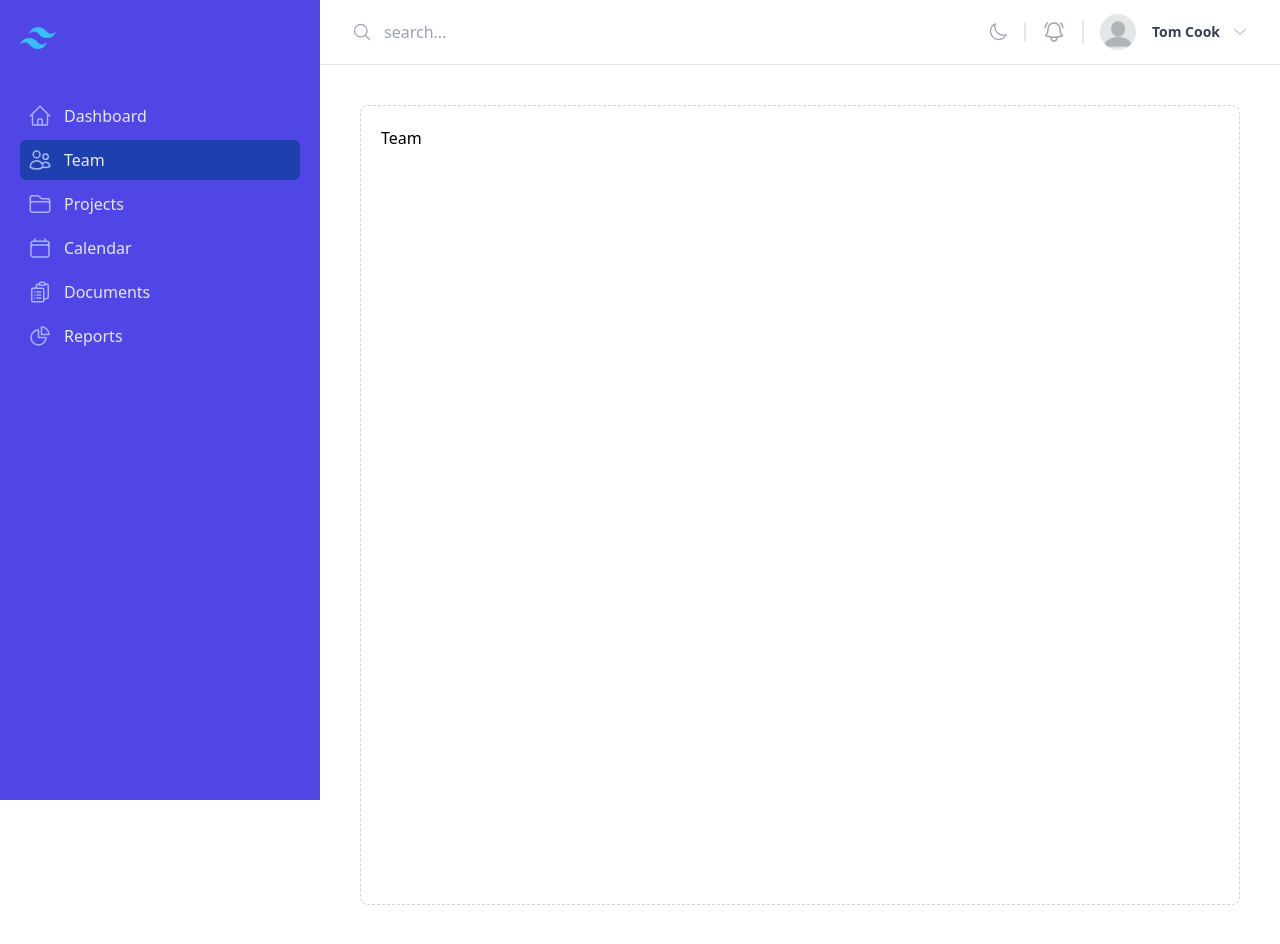
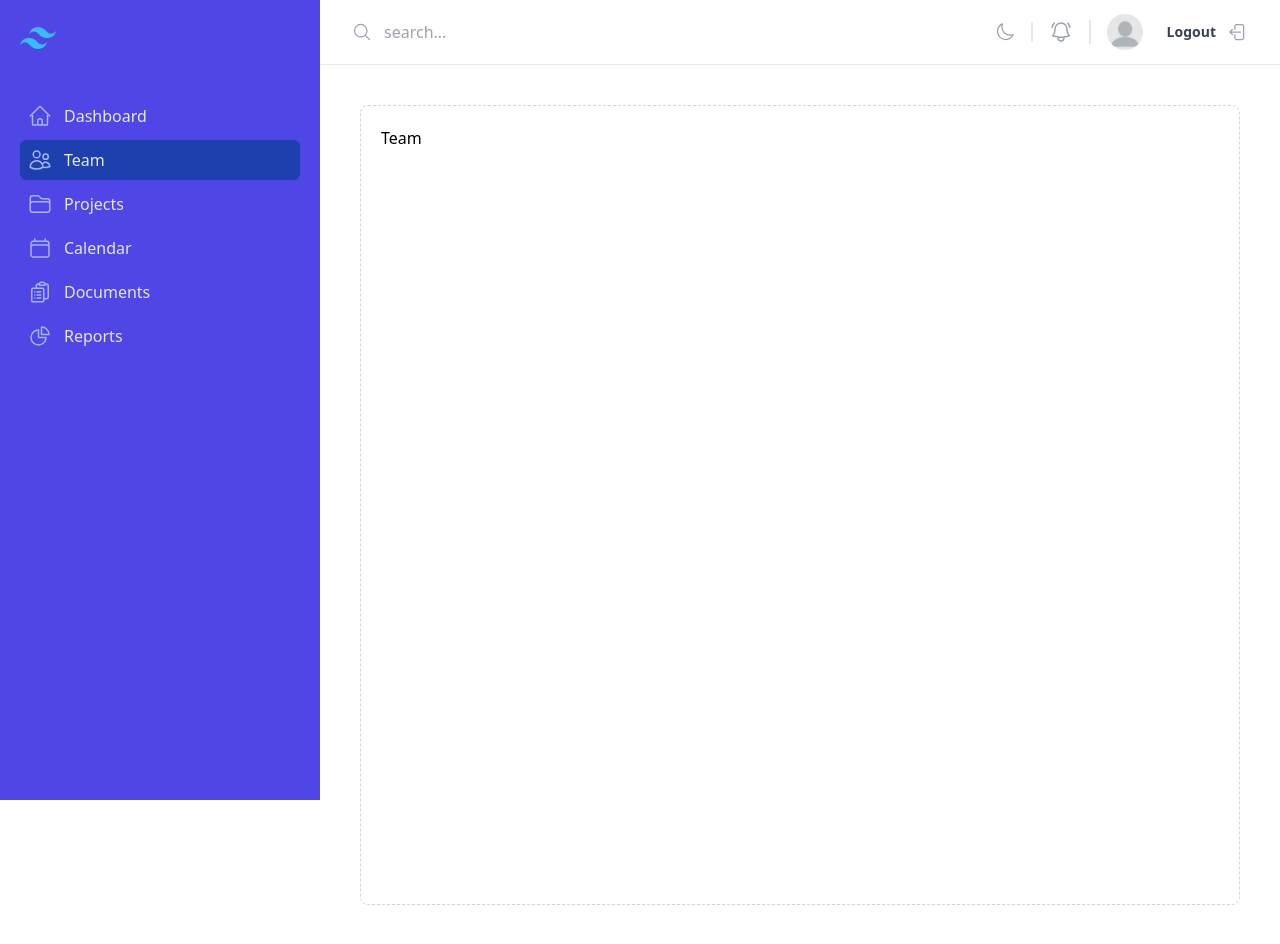
Before and after one commit to tannaznamdar/dashboard, a React (Vite) app: page /dashboard/Team in a window 1280 px wide. Built offline with nearby package versions, Linux system fonts and the light colour scheme.

Commit message:
add  Logout button

```diff
--- a/src/components/dashboard/DashboardNavbar.jsx
+++ b/src/components/dashboard/DashboardNavbar.jsx
@@ -1,8 +1,9 @@
 import propTypes from "prop-types";
 import { useEffect } from "react";
 
-import { ChevronDownIcon, BellAlertIcon, MagnifyingGlassIcon, Bars3Icon, MoonIcon } from "@heroicons/react/24/outline";
+import { ArrowRightStartOnRectangleIcon, BellAlertIcon, MagnifyingGlassIcon, Bars3Icon, MoonIcon } from "@heroicons/react/24/outline";
 import userImg from "./../../assets/image/user.png";
+import { NavLink } from "react-router";
 
 function DashboardNavbar({ openMenu }) {
 
@@ -56,16 +57,18 @@ function DashboardNavbar({ openMenu }) {
         <span className="border-r-2 md:flex hidden">
           <BellAlertIcon className="size-6 text-gray-400 md:mx-4 mx-2 transition duration-150 hover:text-gray-600 dark:hover:text-gray-300 dark:text-white" />
         </span>
-        <figure className="w-9 h-9 mx-4 rounded-full overflow-hidden flex-shrink-0">
+        <figure className="w-9 h-9 mx-4 rounded-full overflow-hidden hidden md:flex flex-shrink-0">
           <img src={userImg} alt="user" />
         </figure>
 
-        <div className="flex items-center">
-          <span className=" pr-3 font-semibold text-sm text-gray-700 dark:text-white">
-            Tom Cook
-          </span>
-          <ChevronDownIcon className="size-4 text-gray-400 transition duration-150 hover:rotate-180 hover:text-gray-600 dark:text-white dark:hover:dark:text-white" />
-        </div>
+        <button>
+          <NavLink className="flex items-center" to='/'>
+            <span className=" ml-2 pr-3 font-semibold text-sm text-gray-700 dark:text-white">
+              Logout
+            </span>
+            <ArrowRightStartOnRectangleIcon className="size-5 text-gray-400 transition duration-150 rotate-180 hover:text-gray-600 dark:text-white dark:hover:dark:text-white" />
+          </NavLink>
+        </button>
       </div>
     </div>
   );
```
